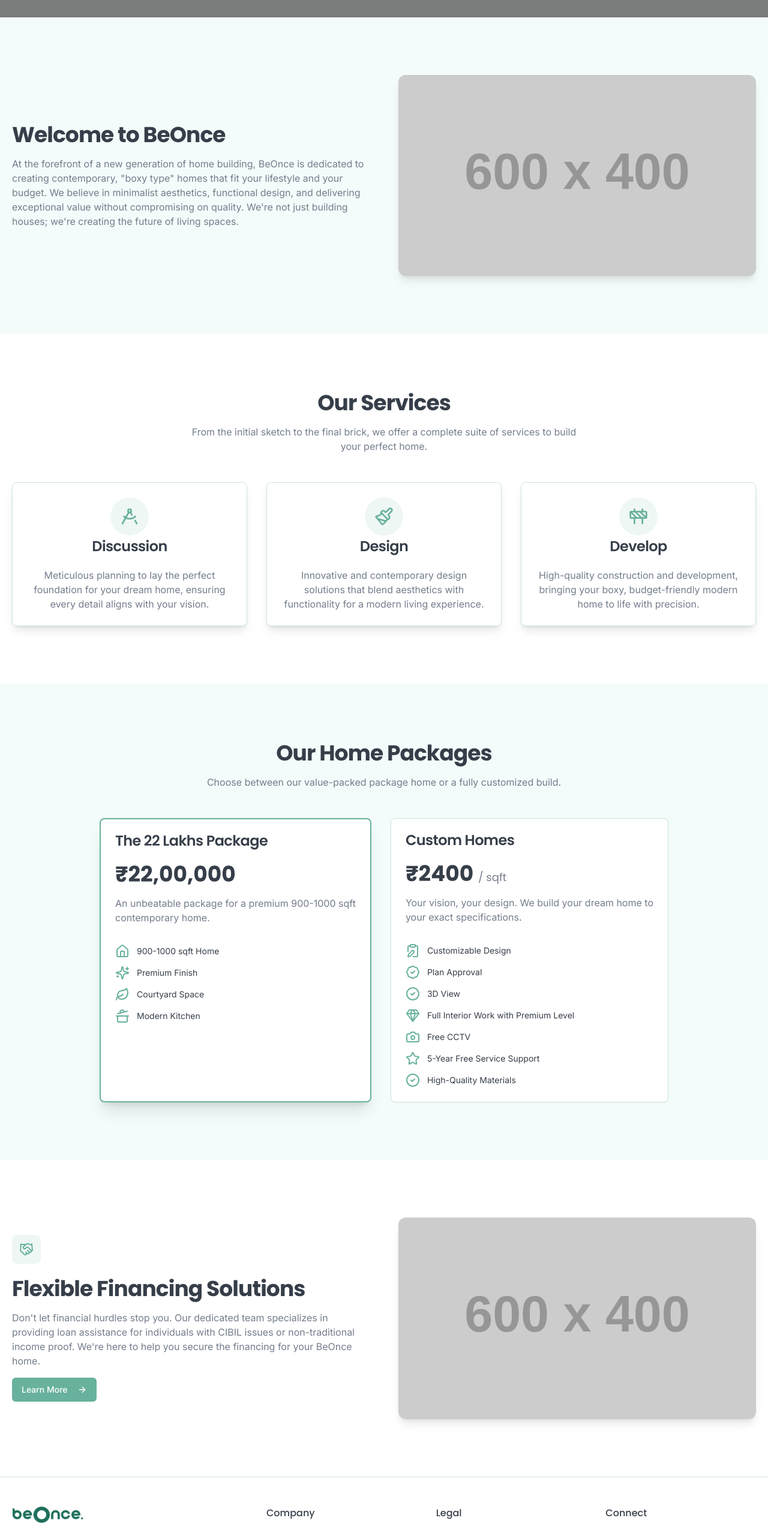
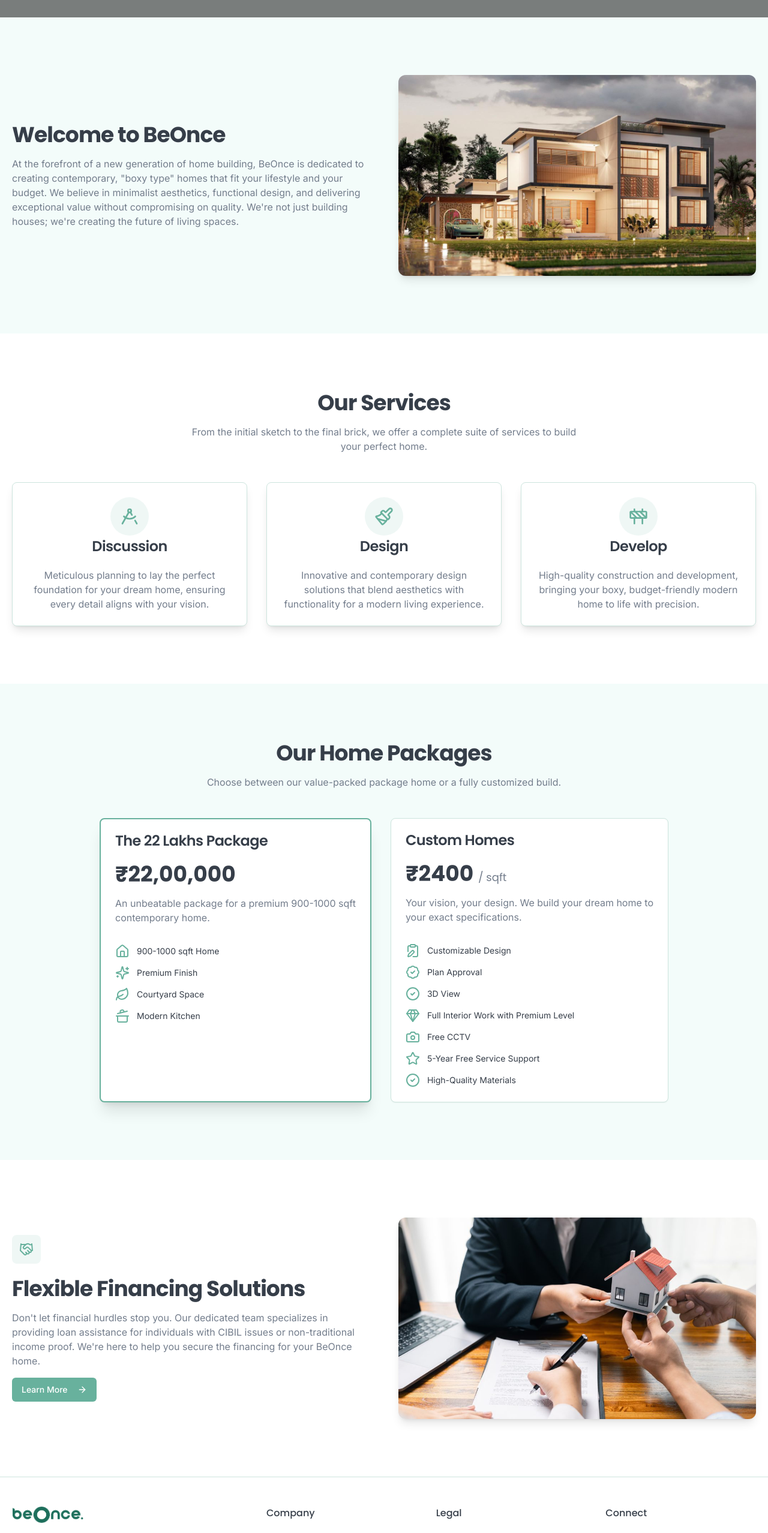
Before and after one commit to lijohny/beonce, a Next.js app: page / in a window 1280 px wide. Shown: the part 836-3392 px from the top of the page at 60% size. Built offline with nearby package versions, Linux system fonts and the light colour scheme; grey boxes are pictures that could not be loaded.

Commit message:
feat: add new image for home page and update image sources

```diff
--- a/src/app/page.tsx
+++ b/src/app/page.tsx
@@ -92,7 +92,7 @@
             </div>
             <div className="aspect-video overflow-hidden rounded-xl shadow-lg">
                  <Image
-                    src="https://placehold.co/600x400"
+                    src="/image/assets/images/home9.jpg"
                     alt="Interior of a modern home"
                     width={600}
                     height={400}
@@ -193,7 +193,7 @@
             </div>
             <div className="aspect-video overflow-hidden rounded-xl shadow-lg">
               <Image
-                src="https://placehold.co/600x400"
+                src="/image/assets/images/homloasn.png"
                 alt="Couple reviewing documents"
                 width={600}
                 height={400}
```
Also changed, not shown: public/image/assets/images/homloasn.png (added).
